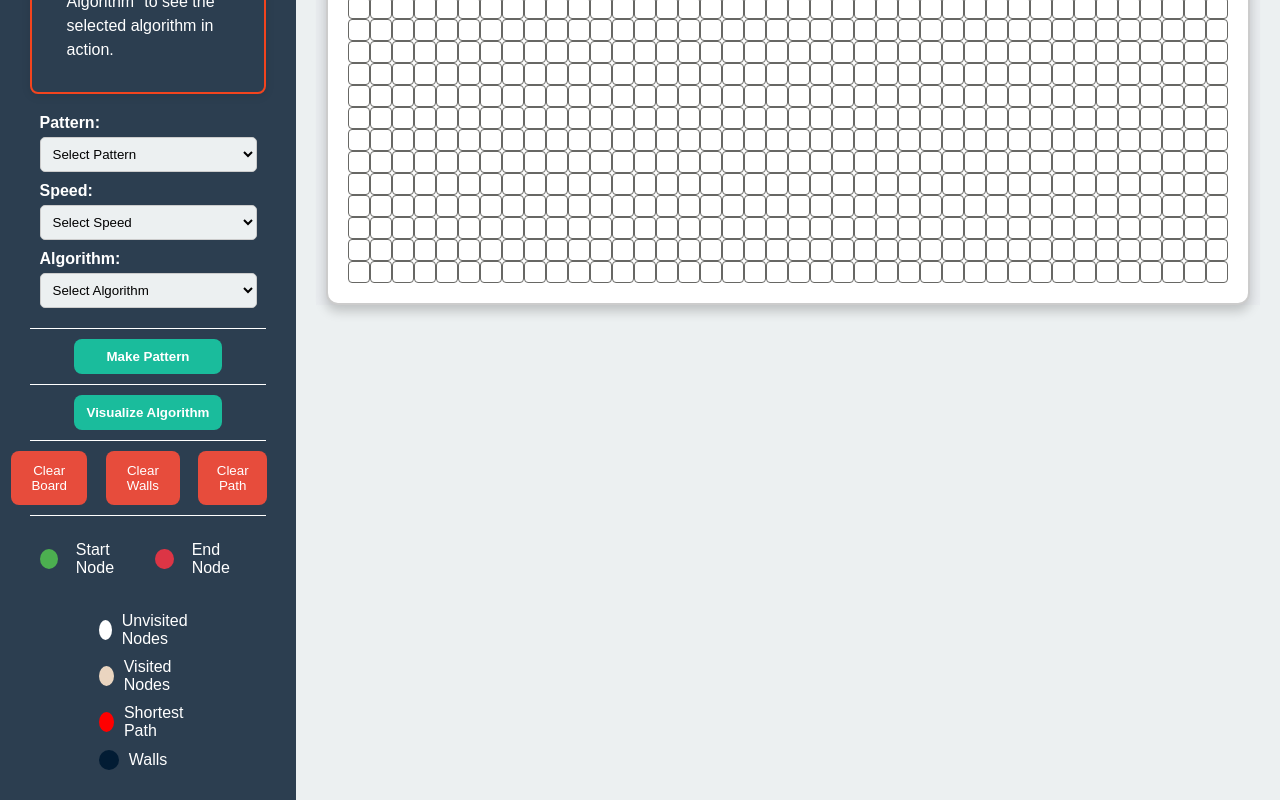
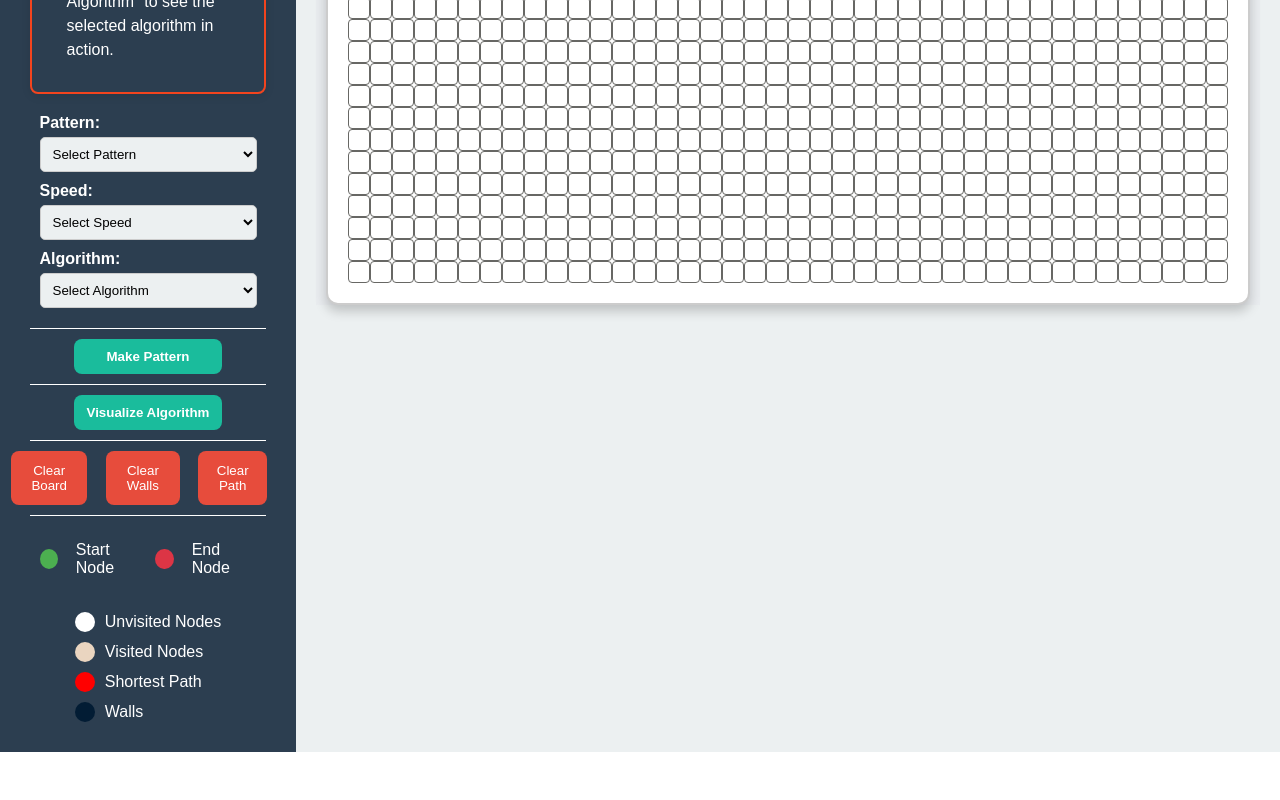
Before and after one commit to Naval1704/pathfinding_visualizer, a React (Create React App) app: page / in a window 1280 px wide. Shown: the part 481-1281 px from the top of the page. After the commit the page ends 1233 px from the top, so only its background shows below. Built offline with nearby package versions, Linux system fonts and the light colour scheme.

Commit message:
css fixes

```diff
--- a/src/index.css
+++ b/src/index.css
@@ -213,10 +213,10 @@ body {
 .color-codes {
   display: flex;
   flex-direction: column;
-  align-items: center;
+  align-items: flex-start;
   justify-content: center;
   padding: 20px;
-  width: 80%;
+  width: auto;
   margin: 0 auto;
 }
 
@@ -224,7 +224,7 @@ body {
   display: flex;
   align-items: center;
   justify-content: flex-start;
-  width: 50%;
+  width: 100%;
   margin-bottom: 10px;
 }
 
```
